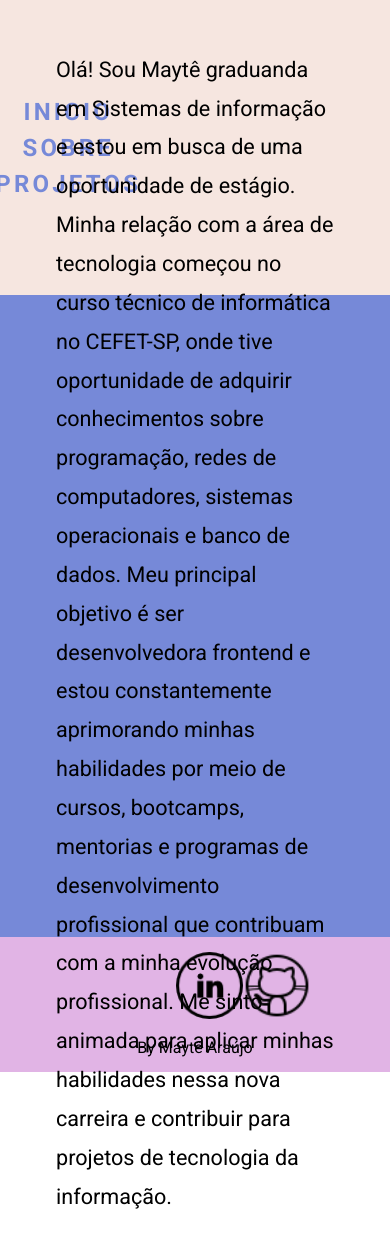
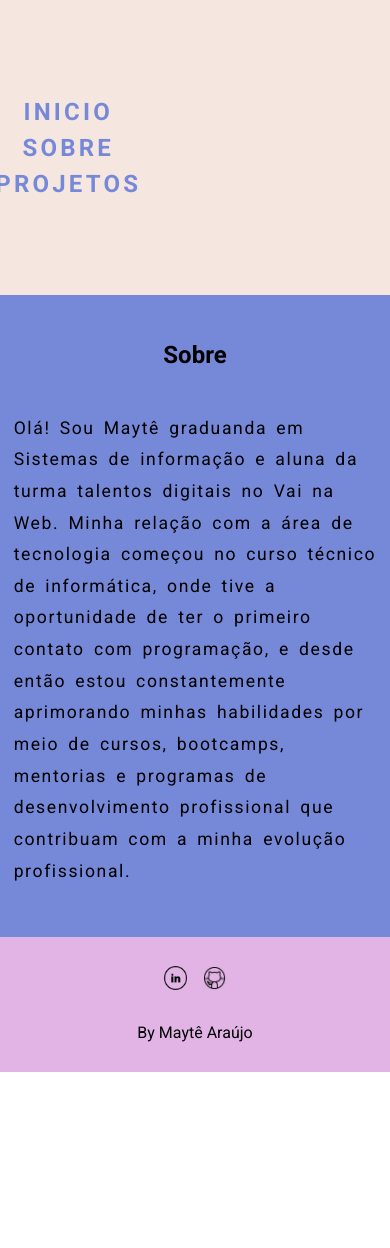
Before and after one commit to maytearaujo/portfolio-vai-na-web, a React (Vite) app: page /Sobre in a window 390 px wide. Shown: the top 1248 px of the page. After the commit the page ends 1072 px from the top, so only its background shows below. Built offline with nearby package versions, Linux system fonts and the light colour scheme.

Commit message:
Responsividade Sobre

```diff
--- a/src/App.jsx
+++ b/src/App.jsx
@@ -10,12 +10,6 @@ const GlobalStyle = createGlobalStyle`
     box-sizing: border-box;
 
     font-family: "Roboto", sans-serif;
-    font-style: normal;
-
-    /*
-
-    font-weight: 400;
-    font-size: 1.3rem; */
   }
 `
 
--- a/src/Components/Sobre.jsx
+++ b/src/Components/Sobre.jsx
@@ -1,13 +1,23 @@
 import React from "react";
-import * as S from "./Style"
+import * as S from "./Style";
 
-function Sobre(){
-    return(
-        <S.MainSobre>
-            <h2>Sobre</h2>
-            <p>Olá! Sou Maytê graduanda em Sistemas de informação e estou em busca de uma oportunidade de estágio. Minha relação com a área de tecnologia começou no curso técnico de informática no CEFET-SP, onde tive oportunidade de adquirir conhecimentos sobre programação, redes de computadores, sistemas operacionais e banco de dados. Meu principal objetivo é ser desenvolvedora frontend e estou constantemente aprimorando minhas habilidades por meio de cursos, bootcamps, mentorias e programas de desenvolvimento profissional que contribuam com a minha evolução profissional. Me sinto animada para aplicar minhas habilidades nessa nova carreira e contribuir para projetos de tecnologia da informação.</p>
-        </S.MainSobre>
-    )
+function Sobre() {
+  return (
+    <S.MainSobre>
+      <h2>Sobre</h2>
+      <S.DivSobre>
+        <p>
+          Olá! Sou Maytê graduanda em Sistemas de informação e aluna da turma
+          talentos digitais no Vai na Web. Minha relação com a área de
+          tecnologia começou no curso técnico de informática, onde tive a
+          oportunidade de ter o primeiro contato com programação, e desde então
+          estou constantemente aprimorando minhas habilidades por meio de
+          cursos, bootcamps, mentorias e programas de desenvolvimento
+          profissional que contribuam com a minha evolução profissional.
+        </p>
+      </S.DivSobre>
+    </S.MainSobre>
+  );
 }
 
-export default Sobre
+export default Sobre;
--- a/src/Components/Style.jsx
+++ b/src/Components/Style.jsx
@@ -10,10 +10,9 @@ export const Nav = styled.nav`
   text-transform: uppercase;
   align-items: center;
 
-
   font-size: 1.5rem;
   font-weight: 700;
-  letter-spacing: .2rem;
+  letter-spacing: 0.2rem;
 
   a {
     color: #7689d8;
@@ -31,9 +30,7 @@ export const Nav = styled.nav`
 
   @media (max-width: 768px) {
     height: 35vh;
-
   }
-
 `;
 
 export const DivLogo = styled.div`
@@ -58,7 +55,6 @@ export const DivNav = styled.div`
     /* justify-content: space-evenly; */
     /* height: 30vh; */
   }
-
 `;
 
 // HOME
@@ -190,7 +186,7 @@ export const SectionFooter = styled.footer`
   justify-content: space-evenly; /* border: solid yellow; */
   img {
     /* width: 10vw; */
-    height: 8vh;
+    /* height: 8vh; */
   }
 
   img:hover {
@@ -203,9 +199,13 @@ export const SectionFooter = styled.footer`
 export const DivSocialMedia = styled.div`
   display: flex;
   align-items: center;
-  justify-content: space-between;
+  justify-content: space-evenly;
 
-  width: 10%;
+  width: 24%;
+  img {
+    width: 6vw;
+    /* height: 8vh; */
+  }
   /* border: solid blue; */
 `;
 
@@ -216,18 +216,31 @@ export const MainSobre = styled.main`
   display: flex;
   flex-direction: column;
   align-items: center;
-  justify-content: center;
+  justify-content: space-evenly;
+  padding: 1.5% 2.5%;
 
   h2 {
-    font-size: 1.9rem;
+    font-size: clamp(1.5rem, 3vw, 2.5rem);
   }
+`;
+
+export const DivSobre = styled.div`
+  /* border: solid red; */
+  padding: 1vw;
 
   p {
-    padding: 3.5rem;
+    font-size: clamp(1.1rem, 2.5vw, 1.5rem);
     line-height: 1.8;
-    font-size: 1.35rem;
+    letter-spacing: 0.1rem;
+    word-spacing: 0.2rem;
+
   }
 `;
+/* @media screen and (max-width: 768px) {
+    p {
+      font-size: clamp(2rem, 2.5vw, 3rem);
+    }
+  } */
 
 // PROJETOS
 export const MainProjetos = styled.main`
@@ -254,21 +267,18 @@ export const Cards = styled.div`
   display: flex;
 
   justify-content: space-evenly;
-  /* align-items: end; */
-
 
   padding: 1rem 0;
 
   h3 {
     font-size: 1.5rem;
-    /* padding-bottom: .6rem; */
   }
 
-  h4{
+  h4 {
     font-size: 1.3rem;
   }
 
-  p{
+  p {
     font-size: 1.2rem;
   }
 `;
@@ -288,21 +298,21 @@ export const Card = styled.div`
     width: 90%;
     height: 50%;
     /* border: solid violet; */
-    padding: .3rem 0;
+    padding: 0.3rem 0;
   }
 
   img:hover {
     transform: scale(1.1);
   }
 
-  div{
-    padding-top: .8rem;
+  div {
+    padding-top: 0.8rem;
     width: 90%;
   }
 
-  p{
+  p {
     /* border: solid yellow; */
-    margin: .8rem;
+    margin: 0.8rem;
   }
 `;
 
```
